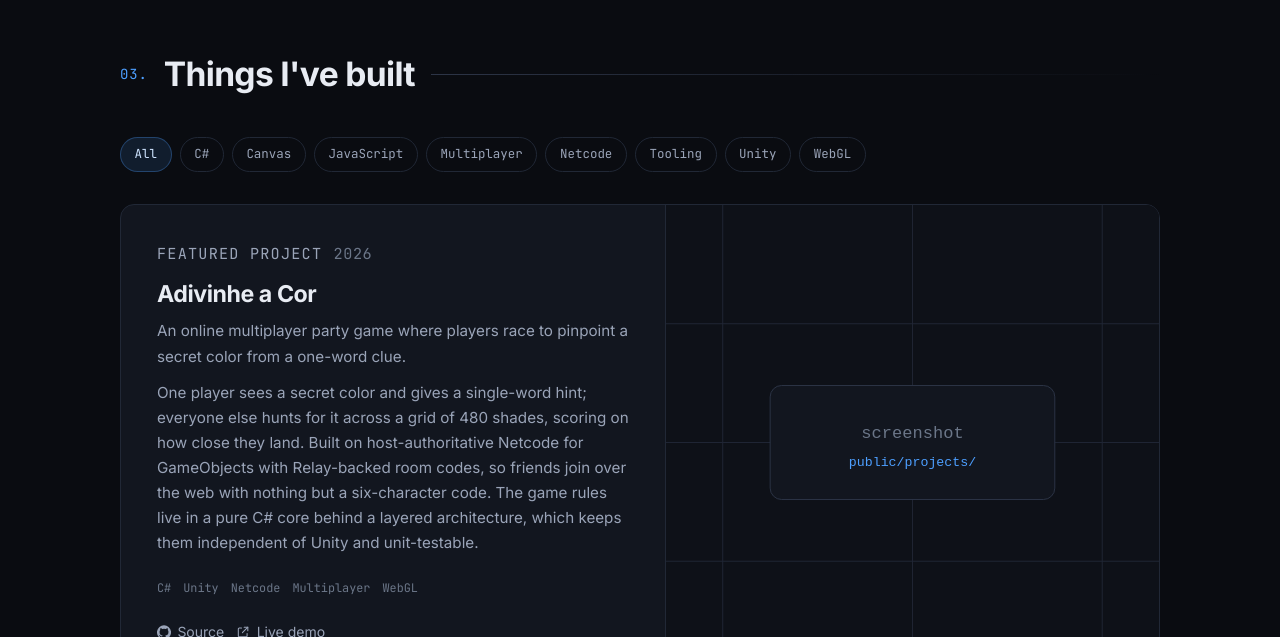
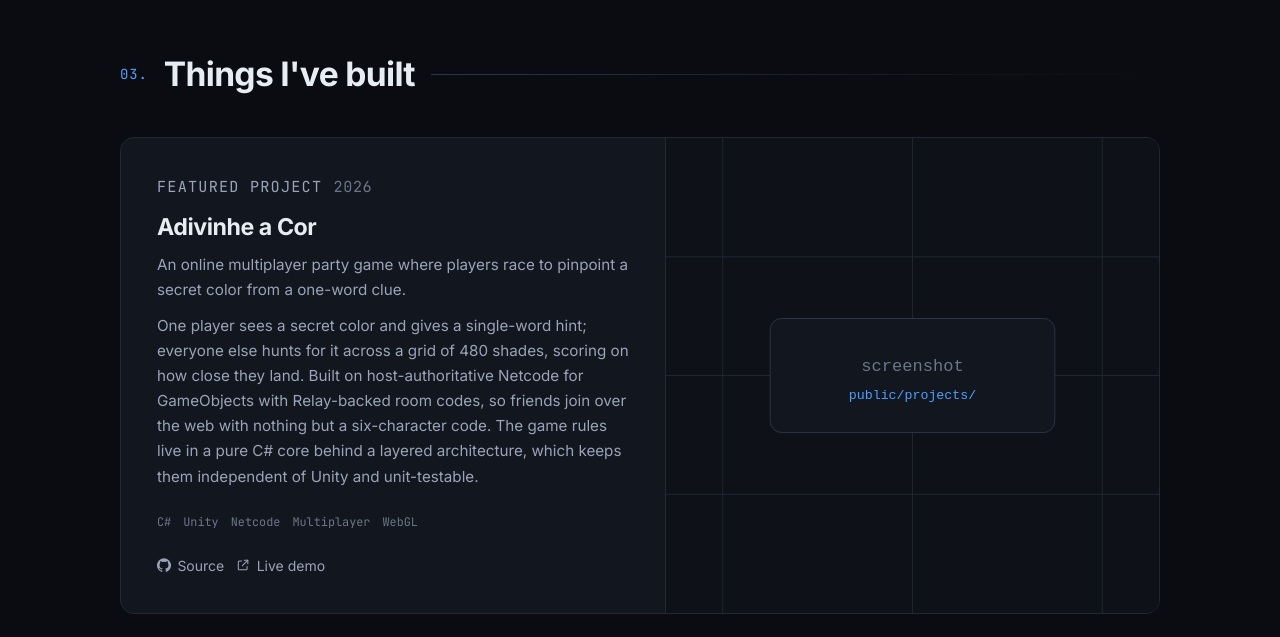
Before and after one commit to MrFurlan98/MrFurlan98.github.io, a React (Vite) app: page / in a window 1280 px wide. Shown: the part 2738-3375 px from the top of the page. Built offline with nearby package versions, Linux system fonts and the light colour scheme.

Commit message:
Hide project filters below four projects

```diff
--- a/src/components/Projects.tsx
+++ b/src/components/Projects.tsx
@@ -7,6 +7,13 @@ import { projects } from "../data/projects";
 import type { Project } from "../data/projects";
 
 const ALL = "All";
+
+/**
+ * Below this many projects the filter row is more chrome than help — a dozen
+ * tag buttons above two cards just looks over-engineered. Add a third and
+ * fourth project and the filters come back on their own.
+ */
+const MIN_PROJECTS_FOR_FILTERS = 4;
 
 function ProjectLinks({ project }: { project: Project }) {
   return (
@@ -153,6 +160,7 @@ export function Projects() {
 
   const featured = visible.filter((p) => p.featured);
   const rest = visible.filter((p) => !p.featured);
+  const showFilters = projects.length >= MIN_PROJECTS_FOR_FILTERS;
 
   return (
     <section className="section container" id="projects">
@@ -160,6 +168,7 @@ export function Projects() {
         <SectionHeading id="projects" title="Things I've built" />
       </Reveal>
 
+      {showFilters ? (
         <Reveal>
           <div
             className="filters"
@@ -179,6 +188,7 @@ export function Projects() {
             ))}
           </div>
         </Reveal>
+      ) : null}
 
       {featured.length > 0 ? (
         <div className="featured-list">
```
Lines whose indentation alone changed are shown as unchanged.
